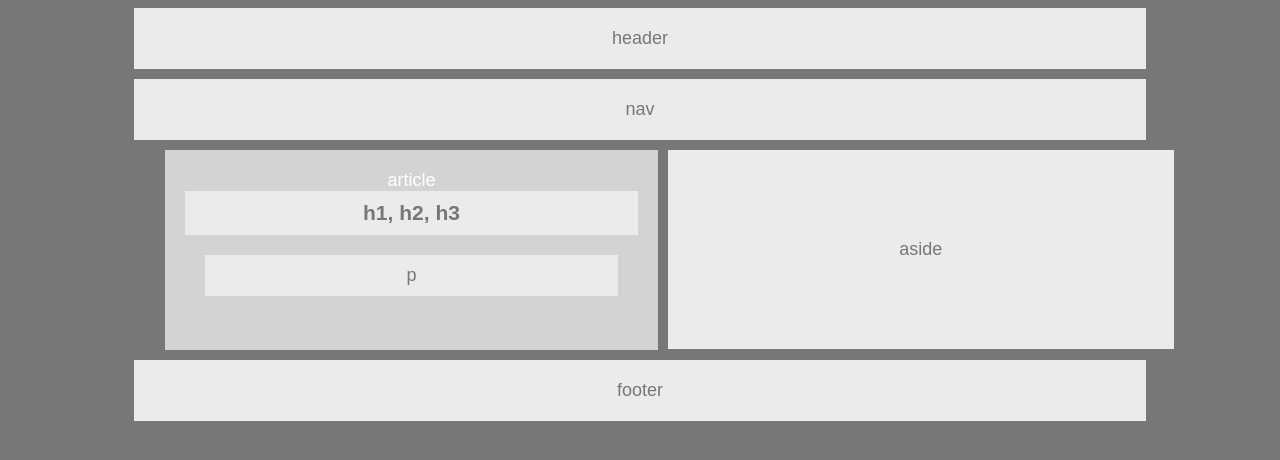
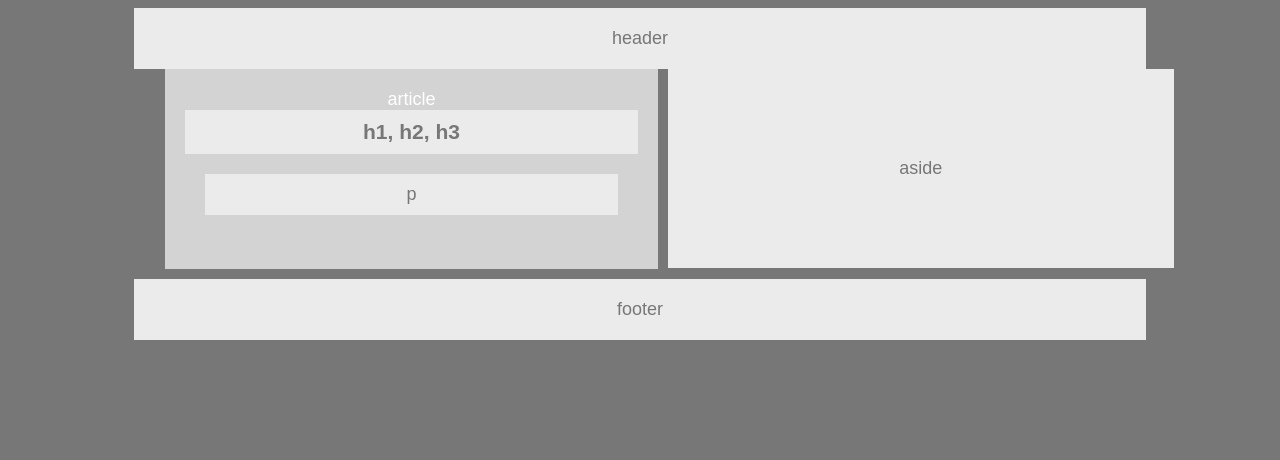
Before and after one commit to scasarez314/HW-Wireframe, a plain HTML site: page index.html in a window 1280 px wide. Drawn offline with Linux system fonts and the light colour scheme.

Commit message:
put the divs that were outside of the body tag into the bady tag so the website would work.

```diff
--- a/index.html
+++ b/index.html
@@ -6,16 +6,12 @@
         <title>Document</title>
     </head>
 
-    <div class id="header">
-        <header>header </header>
-    </div>
-
-    <div class id="nav">
-        <nav>nav</nav>
-    </div>
-
     <body>
 
+
+        <div class id="header">
+            <header> header </header>
+        </div>
         <div class id="clearfix"></div>
 
 
```
